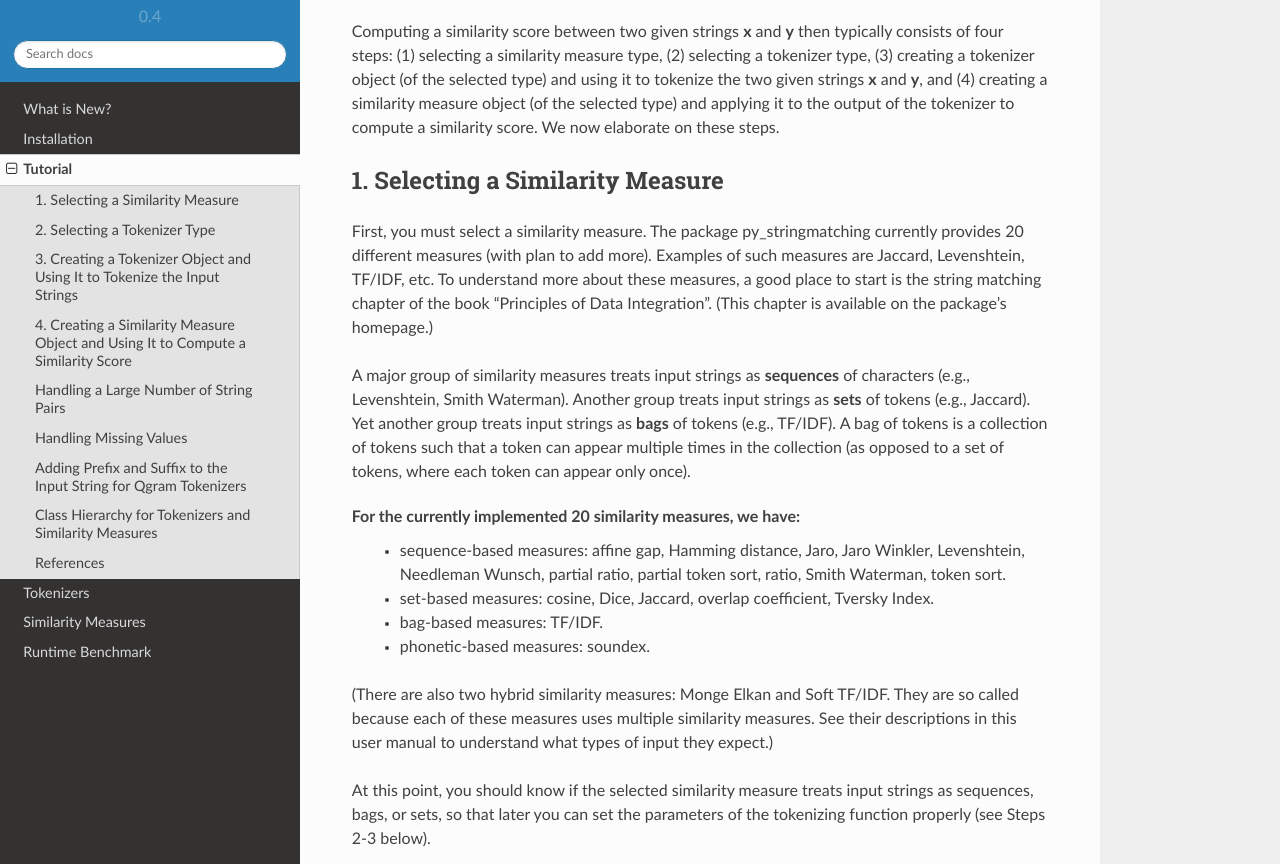
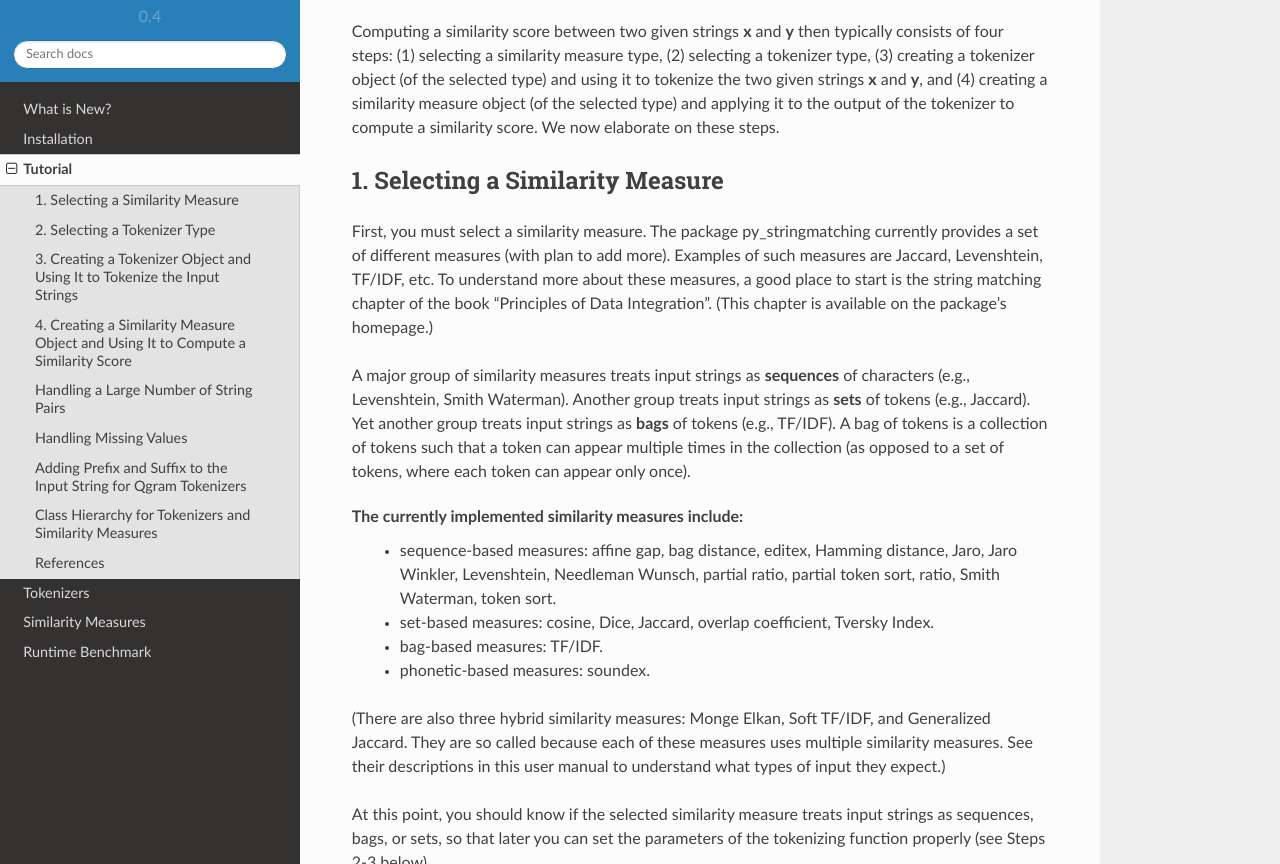
Before and after one commit to wynksaiddestroy/py_stringmatching, a Sphinx documentation site: the page built from docs/Tutorial.rst, in a window 1280 px wide and 900 px high, scrolled down 276 px, cut to the strip 36-900 px from the top of the window. Built offline with Sphinx 7.4.7 and the Read the Docs theme 2.0.0, drawn with Linux system fonts in a browser that asks for light colours; some of the changed text lies outside the part shown.

Commit message:
Update Tutorial.rst

```diff
--- a/docs/Tutorial.rst
+++ b/docs/Tutorial.rst
@@ -10,17 +10,17 @@ Computing a similarity score between two given strings **x** and **y** then typi
 
 1. Selecting a Similarity Measure
 ----------------------------------
-First, you must select a similarity measure. The package py_stringmatching currently provides 20 different measures (with plan to add more). Examples of such measures are Jaccard, Levenshtein, TF/IDF, etc. To understand more about these measures, a good place to start is the string matching chapter of the book "Principles of Data Integration". (This chapter is available on the package's homepage.)
+First, you must select a similarity measure. The package py_stringmatching currently provides a set of different measures (with plan to add more). Examples of such measures are Jaccard, Levenshtein, TF/IDF, etc. To understand more about these measures, a good place to start is the string matching chapter of the book "Principles of Data Integration". (This chapter is available on the package's homepage.)
 
 A major group of similarity measures treats input strings as **sequences** of characters (e.g., Levenshtein, Smith Waterman). Another group treats input strings as **sets** of tokens (e.g., Jaccard). Yet another group treats input strings as **bags** of tokens (e.g., TF/IDF). A bag of tokens is a collection of tokens such that a token can appear multiple times in the collection (as opposed to a set of tokens, where each token can appear only once).
 
-For the currently implemented 20 similarity measures, we have:
-  * sequence-based measures: affine gap, Hamming distance, Jaro, Jaro Winkler, Levenshtein, Needleman Wunsch, partial ratio, partial token sort, ratio, Smith Waterman, token sort.
+The currently implemented similarity measures include:
+  * sequence-based measures: affine gap, bag distance, editex, Hamming distance, Jaro, Jaro Winkler, Levenshtein, Needleman Wunsch, partial ratio, partial token sort, ratio, Smith Waterman, token sort.
   * set-based measures: cosine, Dice, Jaccard, overlap coefficient, Tversky Index.
   * bag-based measures: TF/IDF.
   * phonetic-based measures: soundex.
 
-(There are also two hybrid similarity measures: Monge Elkan and Soft TF/IDF. They are so called because each of these measures uses multiple similarity measures. See their descriptions in this user manual to understand what types of input they expect.)
+(There are also three hybrid similarity measures: Monge Elkan, Soft TF/IDF, and Generalized Jaccard. They are so called because each of these measures uses multiple similarity measures. See their descriptions in this user manual to understand what types of input they expect.)
 
 At this point, you should know if the selected similarity measure treats input strings as sequences, bags, or sets, so that later you can set the parameters of the tokenizing function properly (see Steps 2-3 below).
 
@@ -190,6 +190,8 @@ The version implements the following class hierarchy for similarity measures:
 SimilarityMeasure
   * SequenceSimilarityMeasure
       * Affine
+      * BagDistance
+      * Editex
       * HammingDistance
       * Jaro
       * JaroWinkler
```
Also changed, not shown: other parts of docs/Tutorial.rst (+2 -1 lines).
